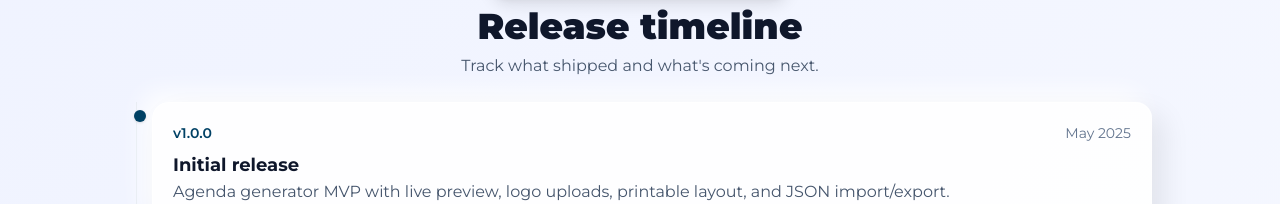
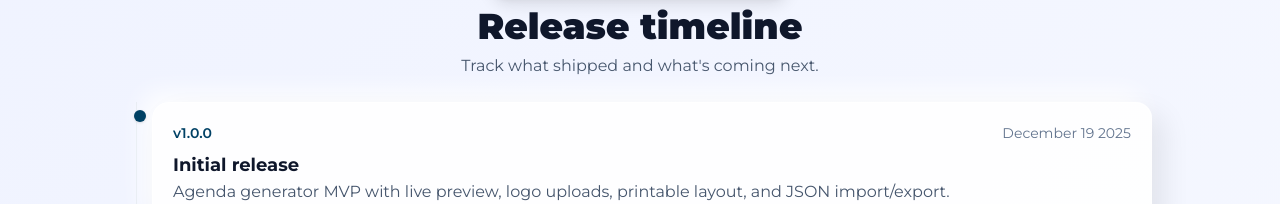
Before and after one commit to NooraWael/toastmasters-agenda, a Next.js app: page /home in a window 1280 px wide. Shown: the part 3023-3227 px from the top of the page. Built offline with nearby package versions, Linux system fonts and the light colour scheme.

Commit message:
fix the date of release

```diff
--- a/app/home/page.tsx
+++ b/app/home/page.tsx
@@ -316,7 +316,7 @@ export default function HomeLanding() {
                 {[
                   {
                     version: "v1.0.0",
-                    date: "May 2025",
+                    date: "December 19 2025",
                     title: "Initial release",
                     detail:
                       "Agenda generator MVP with live preview, logo uploads, printable layout, and JSON import/export.",
```
